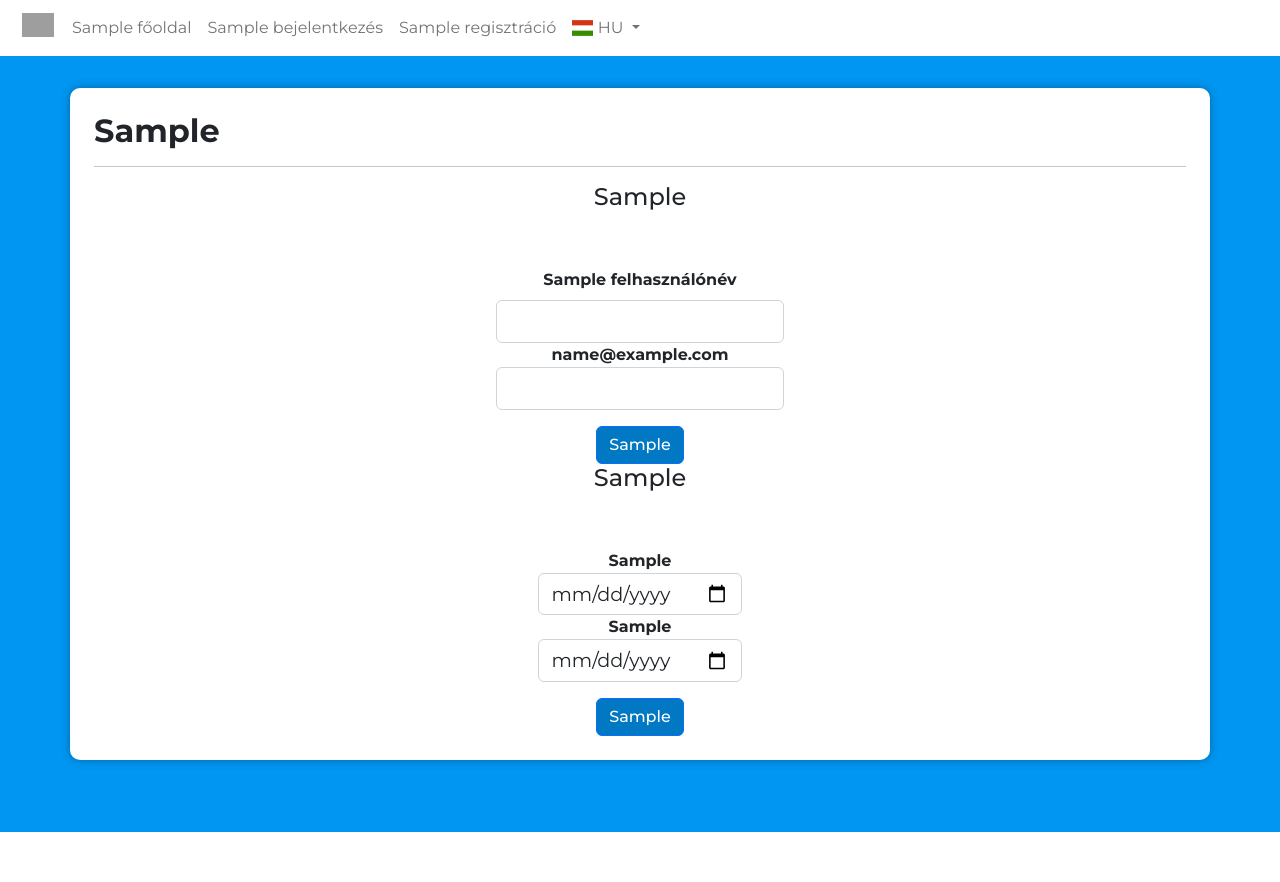
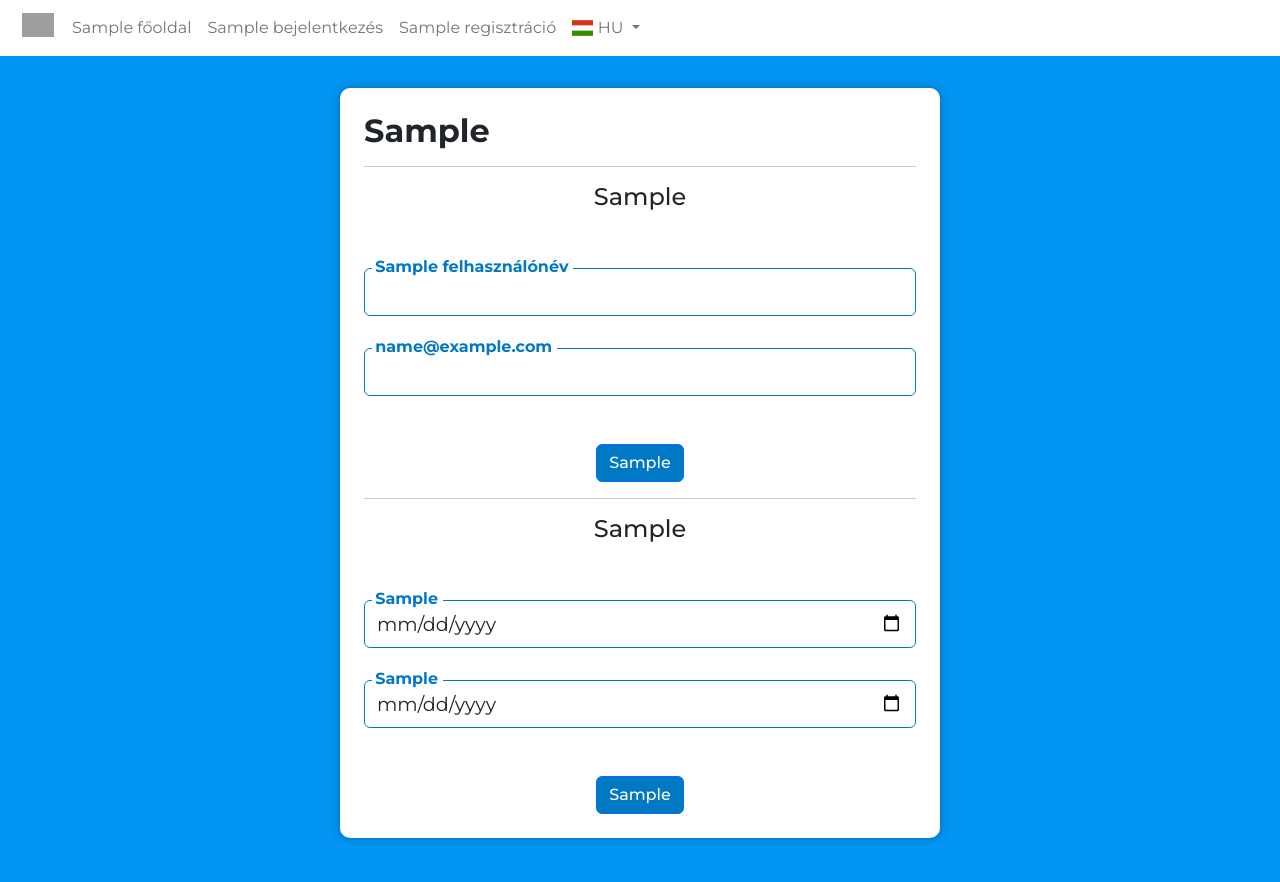
Before and after one commit to xKeiro/Evangelion, a Python web app: template templates/tests/admin/pdf_results.jinja2 in a window 1280 px wide. Before the commit the page ends 832 px from the top, so only its background shows below. Run offline with Jinja, Linux system fonts and the light colour scheme; the template is opened without the code that fills it: most values are stand-ins (such as "Sample title", 1, 10 or a date in 2020); grey boxes are pictures that could not be loaded.

Commit message:
Feature: Manage PDF CSS

```diff
--- a/data/db_schema.sql
+++ b/data/db_schema.sql
@@ -232,8 +232,8 @@ VALUES ('Főoldal', 'Home'),
        ('Tovább az esszé témákhoz!', 'Go to the essay topics!'),
        ('PDF kezelés', 'Manage PDF'),
        ('PDF letöltés', 'Download PDF'),
-       ('-tól', '-from'),
-       ('-ig', '-to'),
+       ('-tól', 'from'),
+       ('-ig', 'to'),
        ('Legalább 1 szűrőt állíts be!', 'You must set at least 1 filter!'),
        ('Nincs ilyen felhasználó!', 'There is no such user!'),
        ('Nincs ilyen e-mail cím!', 'There is no such e-mail address!'),
--- a/static/css/login.css
+++ b/static/css/login.css
@@ -13,7 +13,7 @@
 
 .material-label {
     position: absolute;
-    top: -20%;
+    top: -19%;
     left: 0.5em;
     background-color: white;
     padding: 0 0.3em 0 0.2em;
--- /dev/null
+++ b/static/css/pdf-manage.css
@@ -0,0 +1,28 @@
+.page-body{
+    width: 600px;
+}
+
+.form-container {
+    width: 100%;
+}
+
+.material-container {
+    position: relative;
+    margin: 2em 0 2em 0;
+}
+
+.material-label {
+    position: absolute;
+    top: -19%;
+    left: 0.5em;
+    background-color: white;
+    padding: 0 0.3em 0 0.2em;
+    color: #0078c3;
+    line-height: 1em;
+}
+
+.material-input {
+    border-color: #0078c3;
+    width: 100%;
+    height: 2.5em;
+}
--- a/templates/authentication/login.jinja2
+++ b/templates/authentication/login.jinja2
@@ -17,14 +17,14 @@
 			<form action="{{ url_for("login") }}" method="POST" class="form-container">
 				<div class="form-group material-container">
 					<label class="form-label fw-bold mb-1 material-label"
-					       for="username">{{ text["Felhasználónév"] }}:</label>
+					       for="username">{{ text["Felhasználónév"] }}</label>
 					<input type="text" name="username" class="form-control material-input"
 					       aria-label="{{ text["Felhasználónév"] }}"
 					       required>
 				</div>
 				<div class="form-group form-outline material-container">
 					<label class="color-primary fw-bold mb-1 material-label"
-					       for="password">{{ text["Jelszó"] }}: </label>
+					       for="password">{{ text["Jelszó"] }}</label>
 					<input type="password" name="password" class="form-control material-input"
 					       aria-label="{{ text["Jelszó"] }}"
 					       required>
--- a/templates/tests/admin/pdf_results.jinja2
+++ b/templates/tests/admin/pdf_results.jinja2
@@ -1,5 +1,6 @@
 {% extends "default.jinja2" %}
 {% block head %}
+    <link rel="stylesheet" type="text/css" href="{{ url_for('static', filename='css/pdf-manage.css') }}">
 	<script src="{{ url_for('static', filename='js/tests/admin/pdf.js') }}" type="module" defer></script>
 {% endblock %}
 {% block content %}
@@ -40,6 +41,7 @@
 				<div><input type="submit" value="{{ text["PDF letöltés"] }}" class="btn btn-primary button-custom mt-3">
 				</div>
 			</form>
+            <hr style="width: 100%">
 			<h4>{{ text["Több pályázó legutóbbi eredményei"] }}</h4>
 			<form action="{{ url_for("more_applicants_pdf") }}" method="GET" class="form-container">
 				<div class="form-group mt-5">
```
Also changed, not shown: templates/authentication/register.jinja2 (+7 -7 lines).
